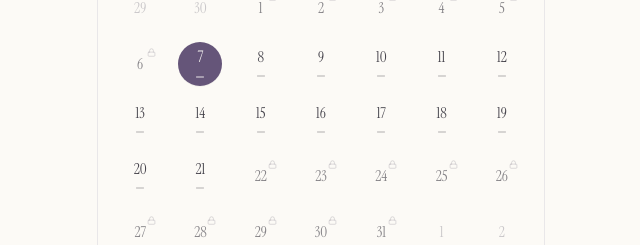
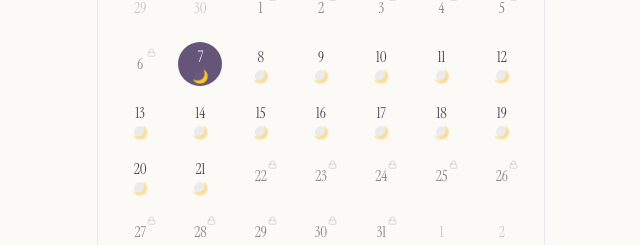
Before and after one commit to basilivanov/solarsage-astro, a Next.js app: page /calendar in a window 1280 px wide. Shown: the part 420-665 px from the top of the page, without its empty margins (319-959 px from the left). Built offline with nearby package versions, Linux system fonts and the light colour scheme.

Commit message:
84bda739-782d-4347-bca5-1019f2246b7b

```diff
--- a/components/calendar/mood-icon.tsx
+++ b/components/calendar/mood-icon.tsx
@@ -1,46 +1,46 @@
+"use client"
 
-// ############################################################################
-// AI_HEADER: MODULE_CALENDAR_MOOD_ICON
-// ROLE: UI component
-// DEPENDENCIES: local modules
-// GRACE_ANCHORS: []
-// SLICE: SLICE-TODAY-CALENDAR
-// ############################################################################
-// START_MODULE_CONTRACT
-// purpose: Module: mood-icon.tsx
-// owns:
-//   - components/calendar/mood-icon.tsx
-// inputs: Function args
-// outputs: Return values
-// dependencies: local modules
-// side_effects: n/a (pure)
-// emitted_logs: n/a (pure)
-// invariants:
-//   - n/a
-// failure_policy: log and raise
-// END_MODULE_CONTRACT
-// AI_HEADER
-// module: M-COMPONENTS-CALENDAR-MOOD-ICON
-// wave: W-2.7
-// purpose: MoodIcon component (migrated from legacy)
-
-import { Flame, Minus, Sparkles } from "lucide-react"
 import { cn } from "@/lib/utils"
 import type { DayStatus } from "@/lib/calendar"
 
 /**
- * Иконка «тона дня». Не погодные: Flame / Minus / Sparkles —
- * это градация «интенсивности» (напряжённый / ровный / поддерживающий),
- * а не реальная атмосфера. Используется в календаре и недельной полосе.
+ * Иконка «тона дня» — красивые эмодзи в цветном круге.
+ *
+ *   tense       → 🔥 огонь (напряжённый, горячий)
+ *   even        → 🌙 луна (ровный, спокойный)
+ *   supportive  → ✨ блёстки (поддерживающий, лёгкий)
+ *
+ * Цвет круга соответствует тону. Для девочек — мягкие пастельные тона.
  */
+
 type Props = {
   status: DayStatus
   className?: string
-  strokeWidth?: number
 }
 
-export function MoodIcon({ status, className, strokeWidth = 1.75 }: Props) {
-  const Icon =
-    status === "tense" ? Flame : status === "supportive" ? Sparkles : Minus
-  return <Icon aria-hidden className={cn(className)} strokeWidth={strokeWidth} />
+const STATUS_VISUAL: Record<DayStatus, { emoji: string; color: string; bg: string }> = {
+  tense: { emoji: "🔥", color: "oklch(0.65 0.15 27)", bg: "oklch(0.65 0.15 27 / 0.14)" },
+  even: { emoji: "🌙", color: "oklch(0.60 0.06 295)", bg: "oklch(0.60 0.06 295 / 0.12)" },
+  supportive: { emoji: "✨", color: "oklch(0.68 0.13 85)", bg: "oklch(0.68 0.13 85 / 0.16)" },
 }
+
+export function MoodIcon({ status, className }: Props) {
+  const visual = STATUS_VISUAL[status] ?? STATUS_VISUAL.even
+  return (
+    <span
+      aria-hidden
+      className={cn(
+        "inline-flex items-center justify-center rounded-full",
+        className,
+      )}
+      style={{ background: visual.bg }}
+    >
+      <span
+        className="leading-none"
+        style={{ fontSize: "0.875em" }}
+      >
+        {visual.emoji}
+      </span>
+    </span>
+  )
+}
--- a/components/today/week-strip.tsx
+++ b/components/today/week-strip.tsx
@@ -103,11 +103,11 @@ export function WeekStrip({ selectedDate, access, onSelect }: Props) {
                 }`}
                 aria-pressed={active}
                 className={cn(
-                  "relative flex w-full flex-col items-center gap-1.5 rounded-[12px] border px-0 py-2.5 text-center transition active:scale-[0.96]",
+                  "relative flex w-full flex-col items-center gap-1.5 rounded-[14px] border px-0 py-2.5 text-center transition active:scale-[0.96]",
                   active
-                    ? "border-primary/50 bg-primary text-primary-foreground shadow-[0_1px_0_0_rgba(0,0,0,0.04)]"
+                    ? "border-primary/50 bg-primary text-primary-foreground shadow-[0_2px_8px_-2px_oklch(0.55_0.10_305/0.35)]"
                     : accessible
-                      ? "border-border/70 bg-card text-foreground"
+                      ? "border-border/70 bg-card text-foreground hover:border-primary/30"
                       : "border-border/60 bg-card/60 text-foreground/55",
                 )}
               >
@@ -124,13 +124,12 @@ export function WeekStrip({ selectedDate, access, onSelect }: Props) {
                   {WEEKDAYS_MINI[labelIdx]}
                 </span>
                 <span className="font-serif text-[19px] leading-none">{d.getDate()}</span>
-                <span className="flex h-4 items-center justify-center">
+                <span className="flex h-6 w-6 items-center justify-center">
                   {accessible ? (
                     <MoodIcon
                       status={status}
                       className={cn(
-                        "h-4 w-4",
-                        active ? "text-primary-foreground" : "text-foreground",
+                        "h-6 w-6",
                       )}
                     />
                   ) : (
```
